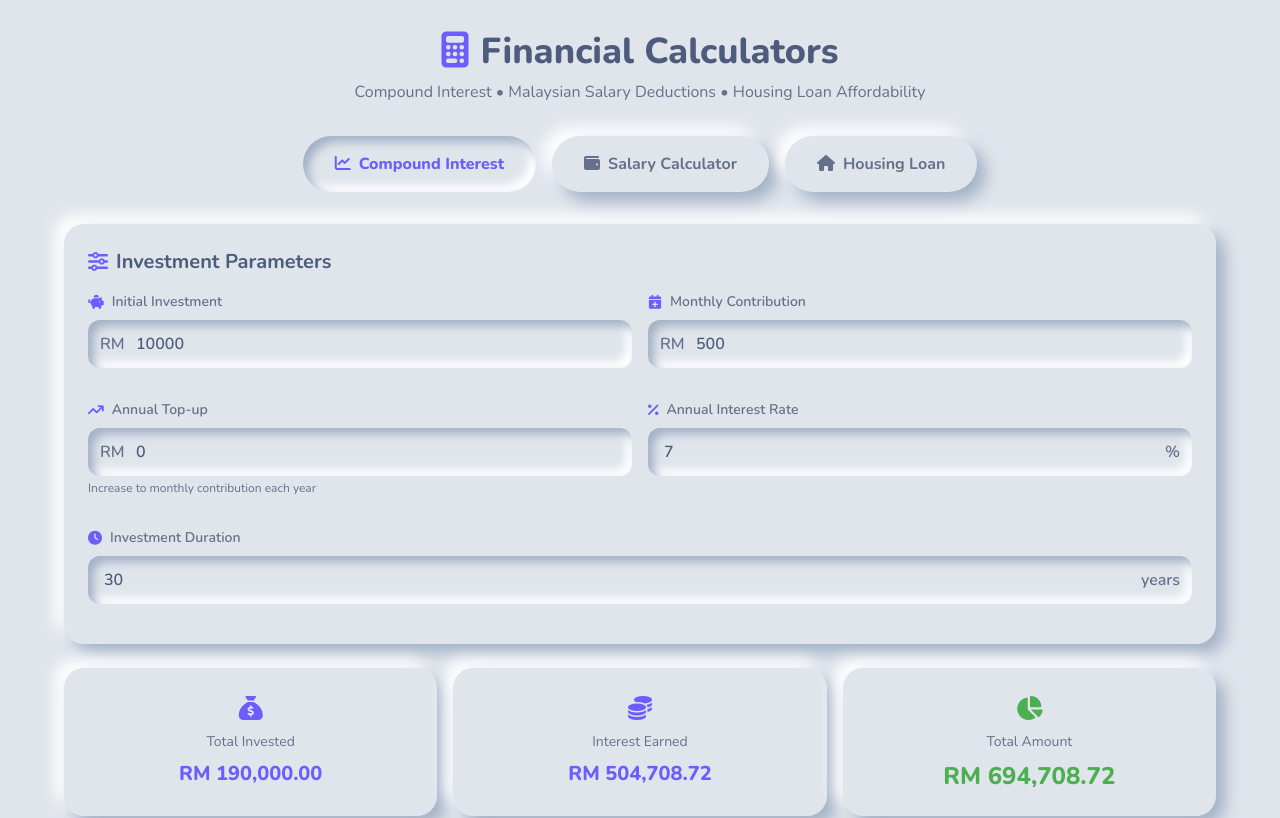
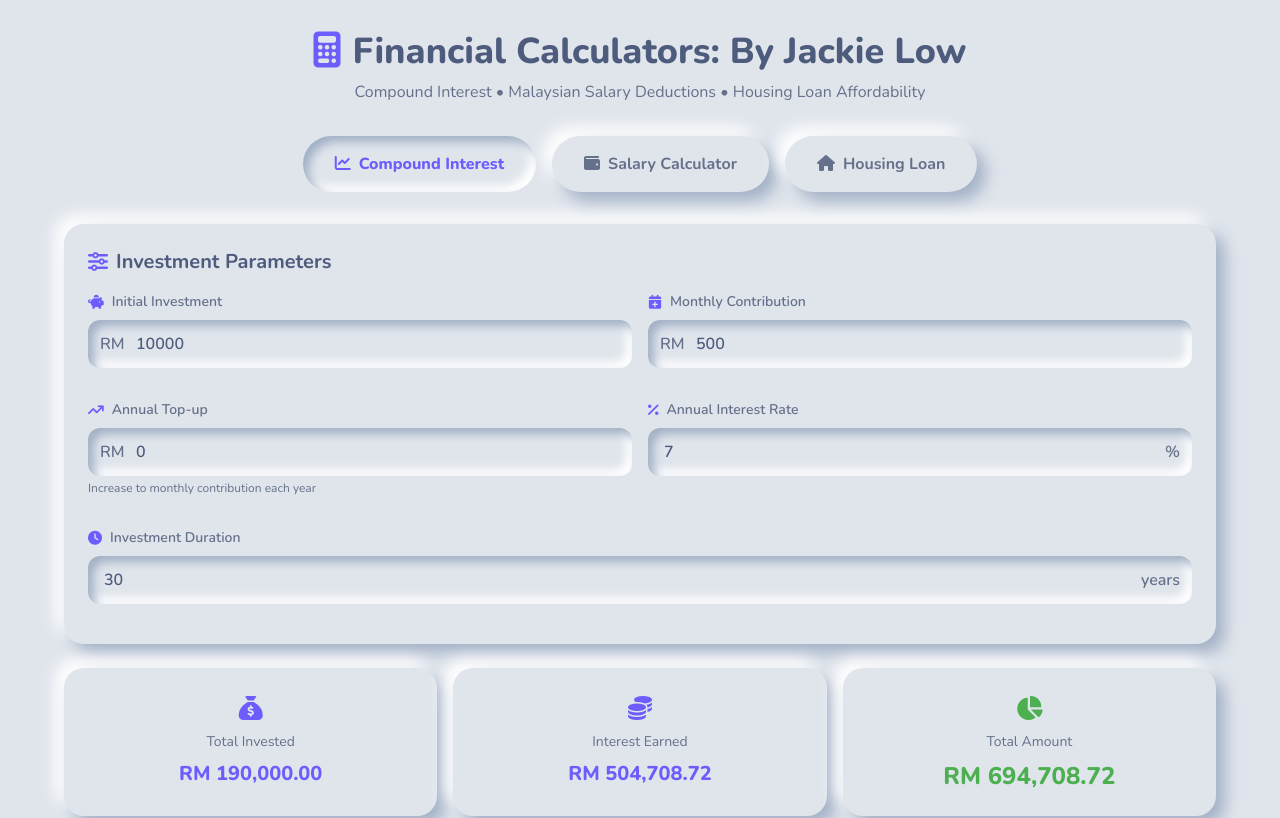
Before and after one commit to jackielow92/Finance-Calculator, a React (Vite) app in the folder packages/frontend/: page / in a window 1280 px wide. Shown: the top 818 px of the page. Built offline with nearby package versions, Linux system fonts and the light colour scheme.

Commit message:
edit header and title

```diff
--- a/packages/frontend/index.html
+++ b/packages/frontend/index.html
@@ -9,7 +9,7 @@
     <link rel="preconnect" href="https://fonts.gstatic.com" crossorigin />
     <link href="https://fonts.googleapis.com/css2?family=Nunito:wght@400;600;700;800&display=swap" rel="stylesheet" />
     <link rel="stylesheet" href="https://cdnjs.cloudflare.com/ajax/libs/font-awesome/6.4.0/css/all.min.css" />
-    <title>Financial Calculators</title>
+    <title>Financial Calculators: By Jackie Low</title>
   </head>
   <body>
     <div id="root"></div>
--- a/packages/frontend/src/components/layout/Header.tsx
+++ b/packages/frontend/src/components/layout/Header.tsx
@@ -3,7 +3,7 @@ function Header() {
     <header className="text-center mb-8">
       <h1 className="text-3xl md:text-4xl font-extrabold text-text-main mb-2">
         <i className="fas fa-calculator text-primary mr-3"></i>
-        Financial Calculators
+        Financial Calculators: By Jackie Low
       </h1>
       <p className="text-text-sec">
         Compound Interest • Malaysian Salary Deductions • Housing Loan Affordability
```
